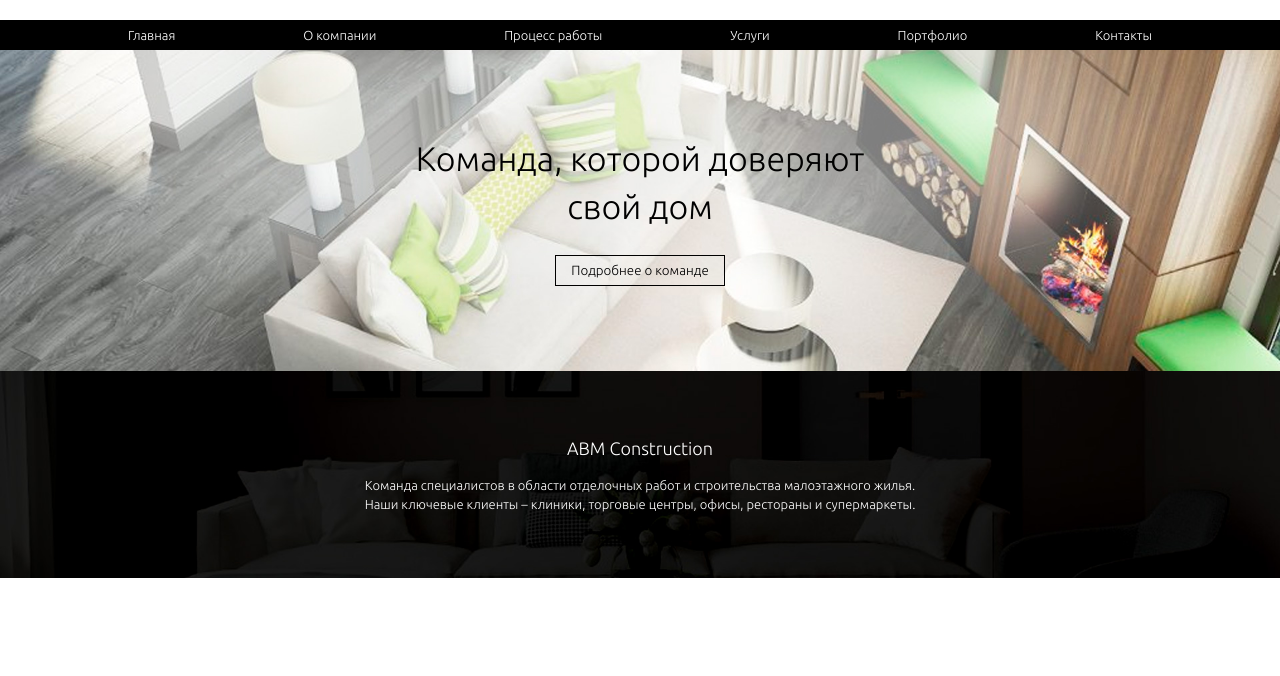
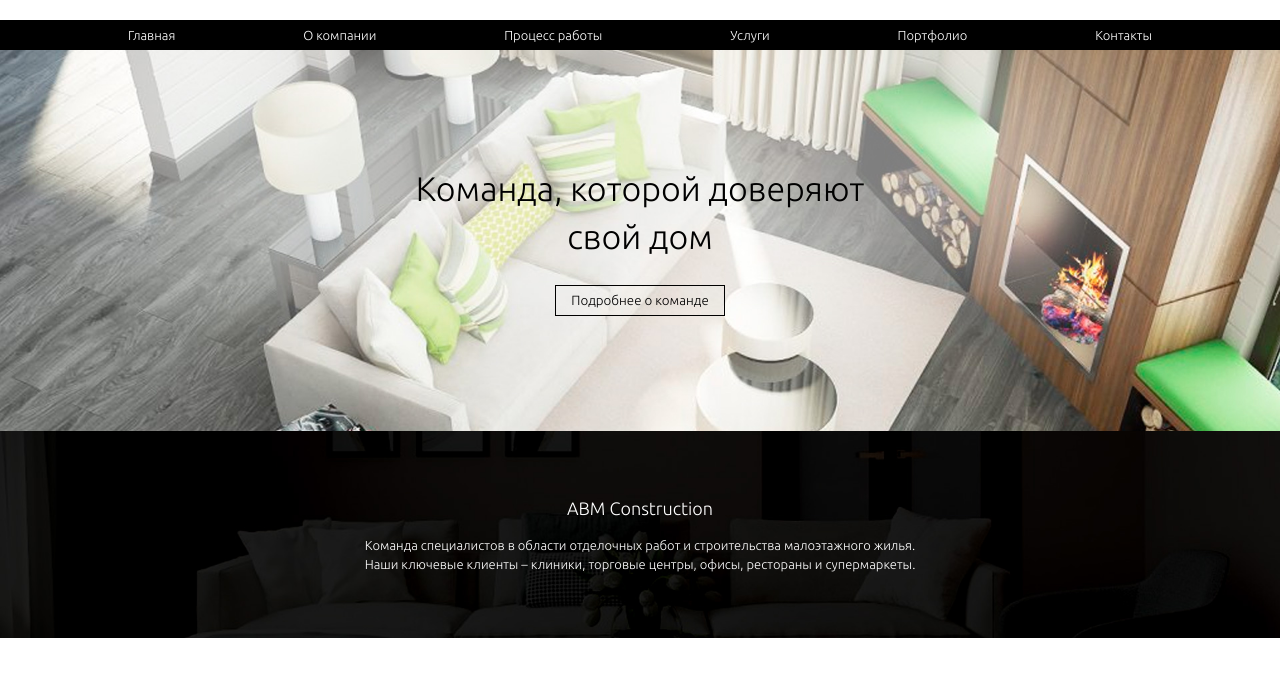
Before and after one commit to Sirdayne/abm, a plain HTML site: page index.html in a window 1280 px wide. Shown: the part 70-746 px from the top of the page. Drawn offline with Linux system fonts and the light colour scheme.

Commit message:
fix with header

```diff
--- a/css/style.less
+++ b/css/style.less
@@ -81,7 +81,7 @@ button, input{
     }
 }
 
-.header-main{ float: left; width: 100%; padding-top: 85px; padding-bottom: 85px; box-sizing: border-box; background: url(../img/header.jpg) center center no-repeat; background-size: cover;
+.header-main{ float: left; width: 100%; padding-top: 115px; padding-bottom: 115px; box-sizing: border-box; background: url(../img/header.jpg) center center no-repeat; background-size: cover;
     h1{ float: left; width: 100%; font-weight: normal; font-size: 34px; color: #000; text-align: center; }
     .btn-wrap{ margin-top: 25px; }
 }
```
Also changed, not shown: css/style.css.
